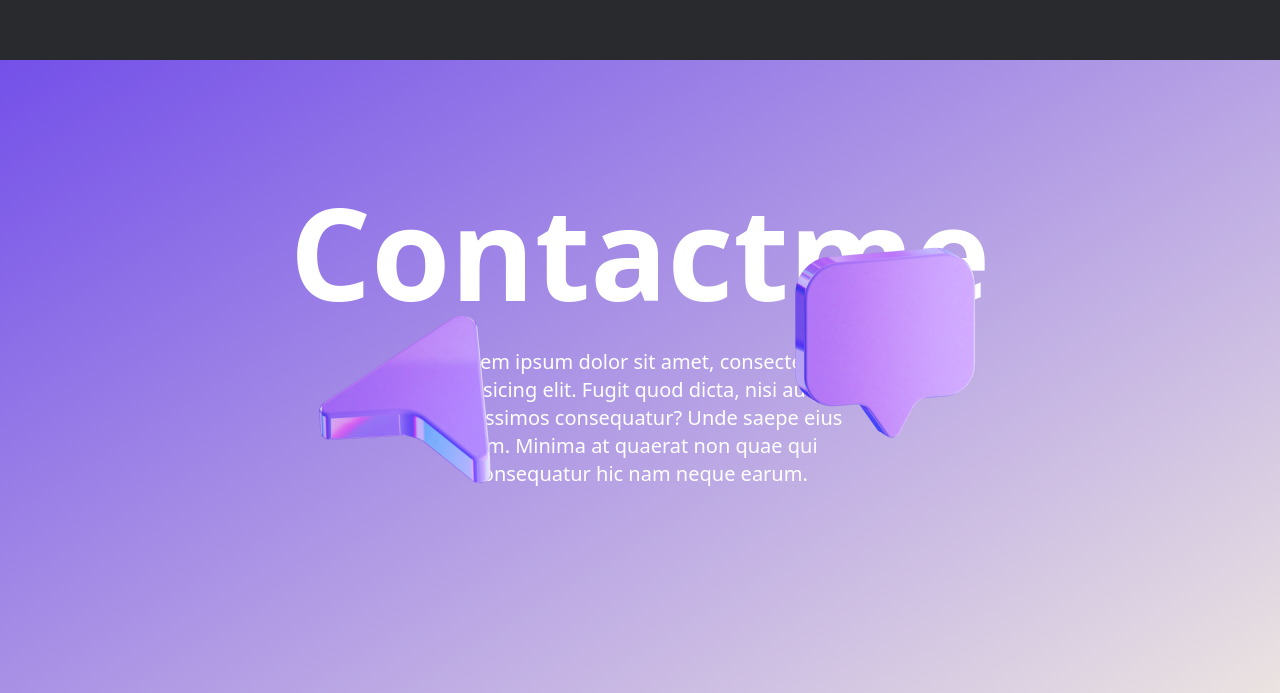
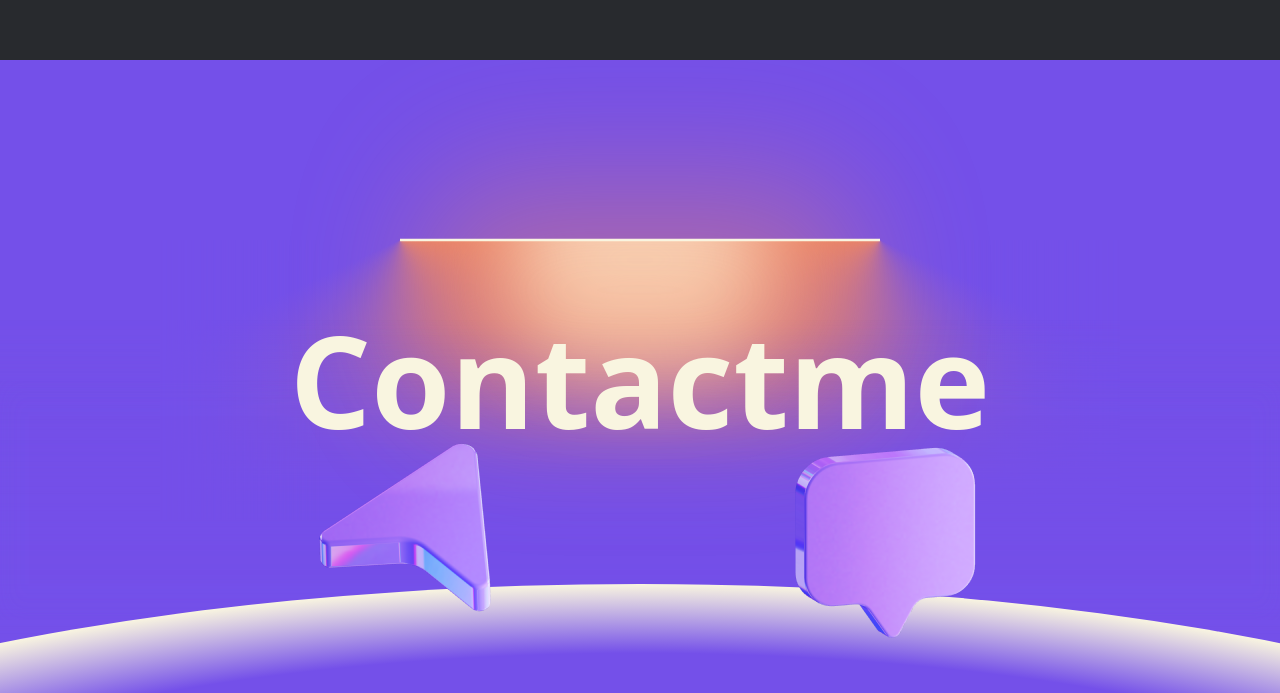
Before and after one commit to Andersseen/felce-portfolio, an Astro site: page / in a window 1280 px wide. Shown: the part 2707-3400 px from the top of the page. Built offline with nearby package versions, Linux system fonts and the light colour scheme; Astro itself is replaced by a stand-in of ours.

Commit message:
Update Contact

```diff
--- a/src/components/contact/index.tsx
+++ b/src/components/contact/index.tsx
@@ -1,15 +1,25 @@
 import { motion } from "framer-motion";
+import { LampContainer } from "./lamp";
 
 export const Contact = () => {
   return (
-    <div className="min-h-screen text-white bg-gradient-to-br from-[#7450e9] to-[#F9F5E0] py-[72px] sm:py-24 relative overflow-clip">
-      <div className="absolute h-[375px] w-[750px] sm:w-[1536px] sm:h-[768px] lg:w-[2400px] llg:h-[800px] rounded-[100%] bg-black left-1/2 -translate-x-1/2 border border-[#B48CDE] bg-[radial-gradient(closest-side,#000_82%,#9560EB)] top-[calc(100%-96px)] sm:top-[calc(100%-120px)]"></div>
+    <LampContainer className="py-[72px] sm:py-24 relative overflow-clip">
+      <div className="absolute h-[375px] w-[750px] sm:w-[1536px] sm:h-[768px] lg:w-[2400px] llg:h-[800px] rounded-[100%] left-1/2 -translate-x-1/2 bg-[radial-gradient(closest-side,#7450e9_82%,#F9F5E0)] top-[calc(100%-96px)] sm:top-[calc(200%-20px)]"></div>
       <div className="container relative">
         <div className="flex justify-center mt-8 ">
           <div className="inline-flex relative">
-            <h1 className="text-7xl sm:text-9xl font-bold tracking-tightner text-center inline-flex">
+            <motion.h1
+              className="text-7xl sm:text-9xl font-bold tracking-tightner text-center inline-flex text-secondary"
+              initial={{ opacity: 0.5, y: 100 }}
+              whileInView={{ opacity: 1, y: 0 }}
+              transition={{
+                delay: 0.3,
+                duration: 0.8,
+                ease: "easeInOut",
+              }}
+            >
               Contactme
-            </h1>
+            </motion.h1>
             <motion.div
               className="absolute right-[478px] top-[108px] hidden sm:inline"
               drag
@@ -25,7 +35,7 @@ export const Contact = () => {
               />
             </motion.div>
             <motion.div
-              className="absolute left-[498px] top-[56px] hidden sm:inline"
+              className="absolute left-[498px] top-[128px] hidden sm:inline"
               drag
               dragSnapToOrigin
             >
@@ -40,16 +50,8 @@ export const Contact = () => {
             </motion.div>
           </div>
         </div>
-        <div className="flex justify-center">
-          <p className="text-xl text-center mt-8 max-w-md">
-            Lorem ipsum dolor sit amet, consectetur adipisicing elit. Fugit quod
-            dicta, nisi autem dignissimos consequatur? Unde saepe eius nam.
-            Minima at quaerat non quae qui consequatur hic nam neque earum.
-          </p>
-        </div>
-        <div className="flex justify-center mt-8"></div>
       </div>
-    </div>
+    </LampContainer>
   );
 };
 export default Contact;
--- /dev/null
+++ b/src/components/contact/lamp.tsx
@@ -0,0 +1,85 @@
+"use client";
+import React from "react";
+import { motion } from "framer-motion";
+import { cn } from "@/lib/utils";
+
+export const LampContainer = ({
+  children,
+  className,
+}: {
+  children: React.ReactNode;
+  className?: string;
+}) => {
+  return (
+    <div
+      className={cn(
+        "relative flex min-h-screen flex-col items-center justify-center overflow-hidden bg-background w-full z-0",
+        className
+      )}
+    >
+      <div className="relative flex w-full flex-1 scale-y-125 items-center justify-center isolate z-0 ">
+        <motion.div
+          initial={{ opacity: 0.5, width: "15rem" }}
+          whileInView={{ opacity: 1, width: "30rem" }}
+          transition={{
+            delay: 0.3,
+            duration: 0.8,
+            ease: "easeInOut",
+          }}
+          style={{
+            backgroundImage: `conic-gradient(var(--conic-position), var(--tw-gradient-stops))`,
+          }}
+          className="absolute inset-auto right-1/2 h-56 overflow-visible w-[30rem] bg-gradient-conic from-mark via-transparent to-transparent text-white [--conic-position:from_70deg_at_center_top]"
+        >
+          <div className="absolute  w-[100%] left-0 bg-background h-40 bottom-0 z-20 [mask-image:linear-gradient(to_top,white,transparent)]" />
+          <div className="absolute  w-40 h-[100%] left-0 bg-background  bottom-0 z-20 [mask-image:linear-gradient(to_right,white,transparent)]" />
+        </motion.div>
+        <motion.div
+          initial={{ opacity: 0.5, width: "15rem" }}
+          whileInView={{ opacity: 1, width: "30rem" }}
+          transition={{
+            delay: 0.3,
+            duration: 0.8,
+            ease: "easeInOut",
+          }}
+          style={{
+            backgroundImage: `conic-gradient(var(--conic-position), var(--tw-gradient-stops))`,
+          }}
+          className="absolute inset-auto left-1/2 h-56 w-[30rem] bg-gradient-conic from-transparent via-transparent to-mark text-white [--conic-position:from_290deg_at_center_top]"
+        >
+          <div className="absolute  w-40 h-[100%] right-0 bg-background  bottom-0 z-20 [mask-image:linear-gradient(to_left,white,transparent)]" />
+          <div className="absolute  w-[100%] right-0 bg-background h-40 bottom-0 z-20 [mask-image:linear-gradient(to_top,white,transparent)]" />
+        </motion.div>
+        <div className="absolute top-1/2 h-48 w-full translate-y-12 scale-x-150 bg-background blur-2xl"></div>
+        <div className="absolute top-1/2 z-50 h-48 w-full bg-transparent opacity-10 backdrop-blur-md"></div>
+        <div className="absolute inset-auto z-50 h-36 w-[28rem] -translate-y-1/2 rounded-full bg-mark opacity-50 blur-3xl"></div>
+        <motion.div
+          initial={{ width: "8rem" }}
+          whileInView={{ width: "16rem" }}
+          transition={{
+            delay: 0.3,
+            duration: 0.8,
+            ease: "easeInOut",
+          }}
+          className="absolute inset-auto z-30 h-36 w-64 -translate-y-[6rem] rounded-full bg-secondary blur-2xl"
+        ></motion.div>
+        <motion.div
+          initial={{ width: "15rem" }}
+          whileInView={{ width: "30rem" }}
+          transition={{
+            delay: 0.3,
+            duration: 0.8,
+            ease: "easeInOut",
+          }}
+          className="absolute inset-auto z-50 h-0.5 w-[30rem] -translate-y-[7rem] bg-secondary "
+        ></motion.div>
+
+        <div className="absolute inset-auto z-40 h-44 w-full -translate-y-[12.5rem] bg-background"></div>
+      </div>
+
+      <div className="relative z-50 flex -translate-y-80 flex-col items-center px-5">
+        {children}
+      </div>
+    </div>
+  );
+};
```
